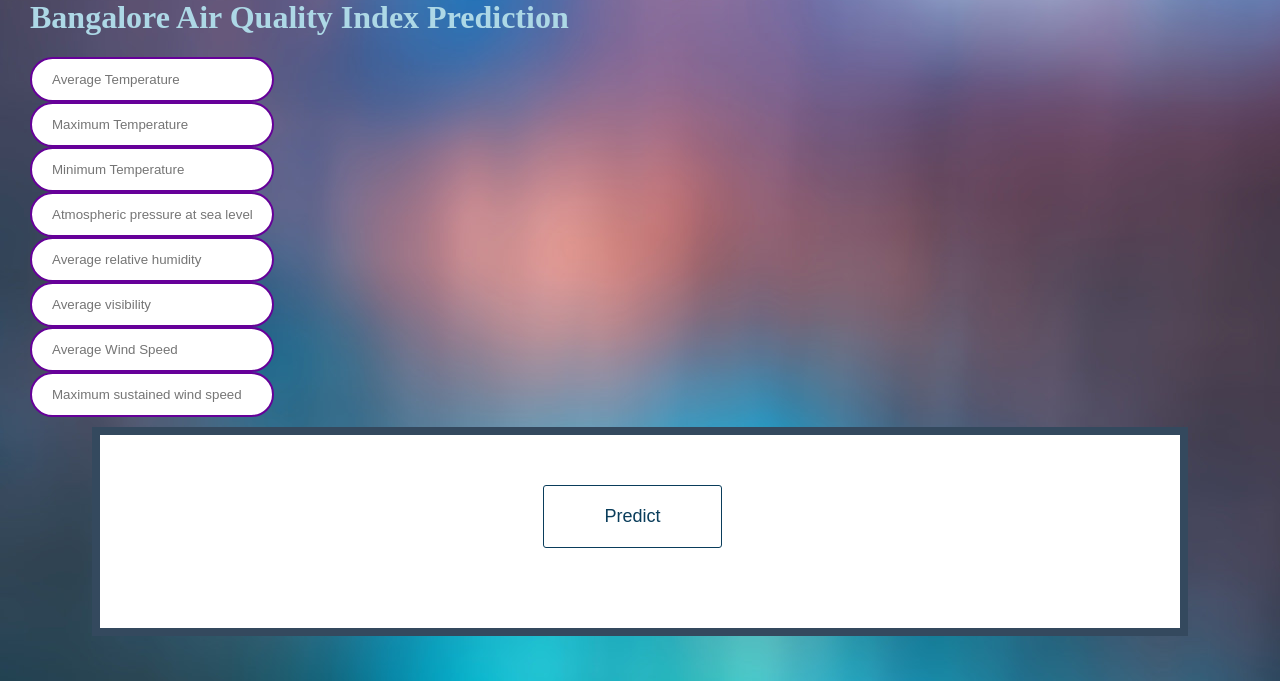
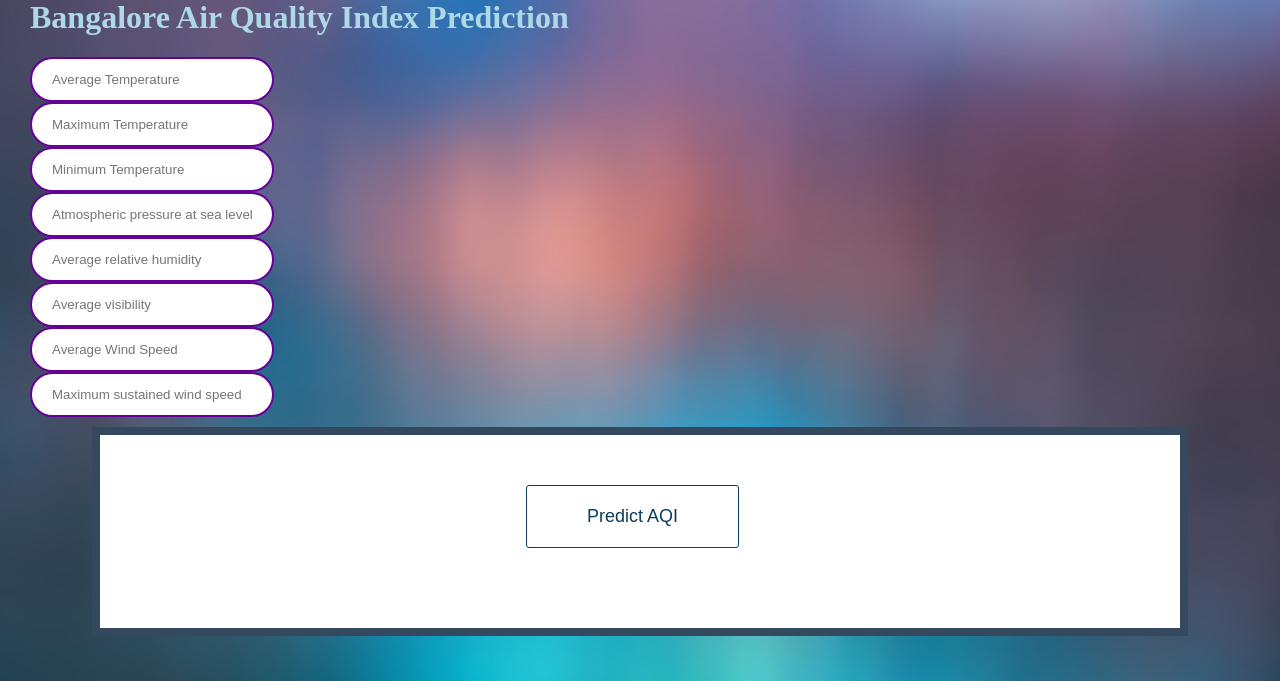
Before and after one commit to RaviG007/AQIapp2, a Flask app: page / in a window 1280 px wide. Shown: the part 31-712 px from the top of the page. Run offline with Flask 2, Linux system fonts and the light colour scheme; parts of the project's set-up code (start-up, migrations or seed data) failed here and were passed over.

Commit message:
Update home.html

```diff
--- a/templates/home.html
+++ b/templates/home.html
@@ -9,7 +9,7 @@
 </head>
 
 <body>
- <div class="login">
+
 	<h1>Bangalore Air Quality Index Prediction</h1>
 
      <!-- Main Input For Receiving Query to our ML -->
@@ -26,7 +26,7 @@
 
 	<div class="container">
 		<div>
-			<input class="slide-hover-left-1" type="submit" value="Predict">
+			<input class="slide-hover-left-1" type="submit" value="Predict AQI">
 		</div>
 
 	</div>
@@ -37,7 +37,7 @@
    <br>
 
 
- </div>
+
  {{prediction_text}}
 
 </body>
```
